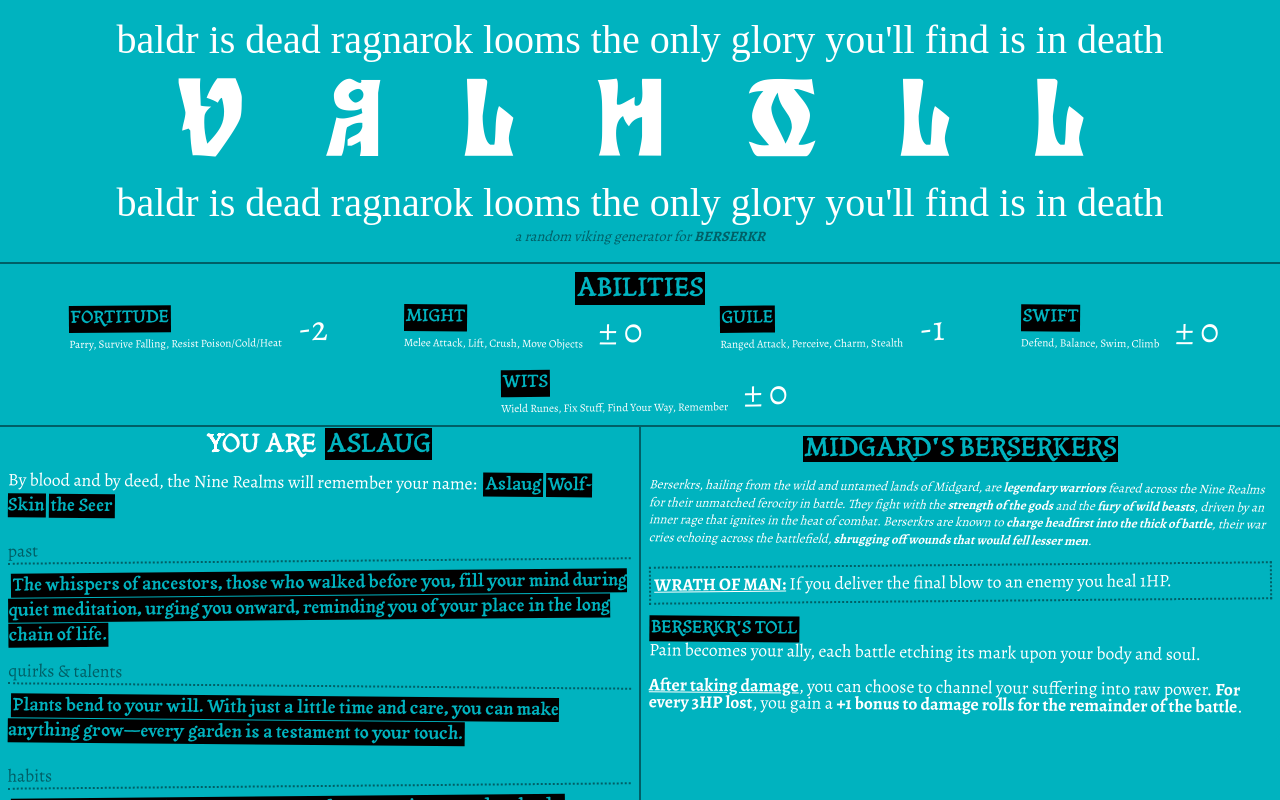
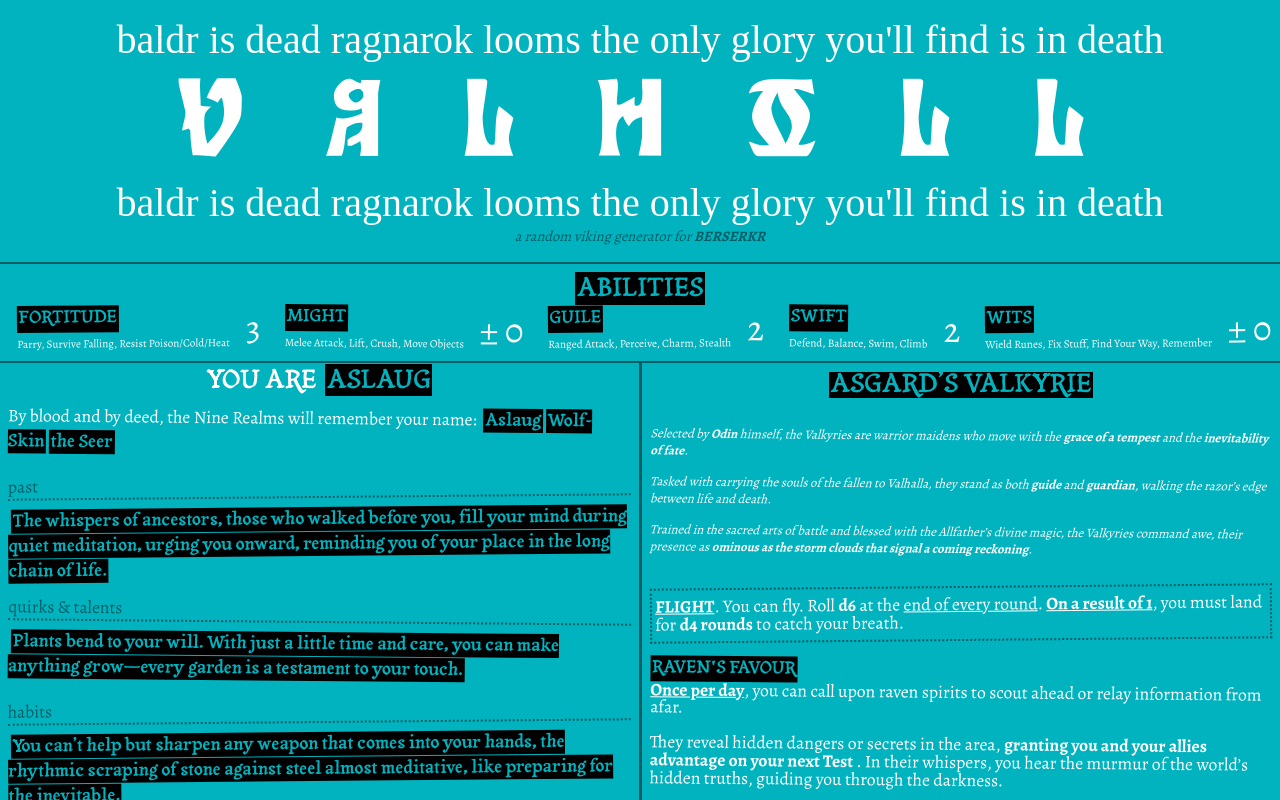
Before and after one commit to artliches/valholl, an Angular app: page /valholl/ in a window 1280 px wide. Shown: the top 800 px of the page. Built offline with nearby package versions, Linux system fonts and the light colour scheme; a web font is replaced by a local one.

Commit message:
v0.32 - Add valkyries, job stat modification, individual stat reroll, show rolled die

```diff
--- a/src/app/abilities/abilities.scss
+++ b/src/app/abilities/abilities.scss
@@ -36,12 +36,14 @@
                     }
                     .descrip {
                         grid-area: descrip;
-                        font-size: 0.7rem;
                     }
                     .value {
                         grid-area: value;
                         font-size: 2.2rem;
                         place-self: center end;
+                    }
+                    .rolled-die, .descrip {
+                        font-size: 0.7rem;
                     }
                     &:nth-child(even) {
                         transform: rotate(0.5deg);
--- a/src/app/app.html
+++ b/src/app/app.html
@@ -8,26 +8,32 @@
 
     <div class="zerk-body-layout">
         <div class="zerk-body">
+            <div class="job">
+                <app-job
+                    (jobEmitter)="getNewJob($event)"
+                ></app-job>
+            </div>
             <div class="abilities">
-                <app-abilities></app-abilities>
+                <app-abilities
+                    [currentJob]="currentJob"
+                    [showRolls]="showRolls"
+                ></app-abilities>
             </div>
             <div class="identity">
                 <app-names></app-names>
-            </div>
-            <div class="job">
-                <app-job></app-job>
             </div>
 
         </div>
     </div>
 
     <div class="zerk-footer">
+        <div (click)="showRolls = !showRolls" class="clickable">{{ showRolls ? 'HIDE' : 'SHOW' }} ROLLS</div>
         <div>
             VALHOLL is an independent production by Slightly Reckless Games LTD and is not affiliated with Ockult Örtmästare Games
             or Stockholm Kartell. It is published under the MÖRK BORG Third Party License.
         </div>
         <div>MÖRK BORG is copyright Ockult Örtmästare Games and Stockholm Kartell.</div>
         <div>Web app by <a class="social-link" target="_blank" href="https://artliches.github.io/dungeons-coding/">{{'@codeLiches'}}</a></div>
-        <div>v0.31: <em>berserkrs coming through</em></div>
+        <div class="dark-font">v032: <em>valkries decend</em></div>
     </div>
 </span>
--- a/src/app/app.scss
+++ b/src/app/app.scss
@@ -37,6 +37,22 @@
 
         .zerk-body {
             grid-area: body;
+            display: grid;
+            grid-template-columns: 1fr;
+            grid-auto-rows: min-content;
+            grid-template-areas:
+                "abilities"
+                "identity"
+                "job";
+            .abilities {
+                grid-area: abilities;
+            }
+            .identity {
+                grid-area: identity;
+            }
+            .job {
+                grid-area: job;
+            }
             >div {
                 border-top: 2px solid colors.$section-border-color;
                 &:first-of-type {
@@ -59,6 +75,9 @@
         flex-direction: column;
         gap: 0.5rem;
         align-items: center;
+        .clickable {
+            font-size: 1rem;
+        }
     }
 }
 
@@ -119,22 +138,14 @@
             }
             .zerk-body-layout {
                 .zerk-body {
-                    display: grid;
                     grid-template-columns: repeat(2, 1fr);
-                    grid-auto-rows: max-content;
                     grid-template-areas:
                         "abilities      abilities"
                         "identity       job";
-
-                    .abilities {
-                        grid-area: abilities;
-                    }
                     .identity {
-                        grid-area: identity;
                         border-right: 1px solid colors.$section-border-color;
                     }
                     .job {
-                        grid-area: job;
                         border-left: 1px solid colors.$section-border-color;
                     }
                 }
--- a/src/app/app.ts
+++ b/src/app/app.ts
@@ -2,6 +2,7 @@ import { Component, signal } from '@angular/core';
 import { Names } from "./names/names";
 import { Abilities } from "./abilities/abilities";
 import { Job } from "./job/job";
+import { JobObj } from './assets/models/valholl-interfaces';
 
 @Component({
   selector: 'app-root',
@@ -10,4 +11,10 @@ import { Job } from "./job/job";
   styleUrl: './app.scss'
 })
 export class App {
+  currentJob: JobObj = {} as JobObj;
+  showRolls: boolean = false;
+
+  getNewJob(currJob: JobObj) {
+    this.currentJob = currJob;
+  }
 }
--- a/src/app/assets/models/valholl-interfaces.ts
+++ b/src/app/assets/models/valholl-interfaces.ts
@@ -15,7 +15,7 @@ export interface JobObj {
     startingEquipment: string[],
 };
 
-interface StatsObj {
+export interface StatsObj {
     fortitude: number,
     might: number,
     guile: number,
--- a/src/app/assets/valholl.constants.ts
+++ b/src/app/assets/valholl.constants.ts
@@ -237,5 +237,107 @@ export const JOBS = [
             `1d4 water`,
             `2d6x10‡ Trinkets`,
         ],
-    }
+    },
+    // Asgard’s Valkyrie
+    {
+        name: `Asgard’s Valkyrie`,
+        descrip: `<p>
+            Selected by <strong>Odin</strong> himself, the Valkyries are warrior maidens who move with the <strong>grace of a tempest</strong> and
+            the <strong>inevitability of fate</strong>.
+        </p>
+        <p>
+            Tasked with carrying the souls of the fallen to Valhalla, they stand as both <strong>guide</strong>
+            and <strong>guardian</strong>, walking the razor’s edge between life and death.
+        </p>
+        <p>
+            Trained in the sacred arts of battle and blessed with the Allfather’s divine magic, the Valkyries command
+            awe, their presence as <strong>ominous as the storm clouds that signal a coming reckoning</strong>.
+        </p>`,
+        stats: {
+            fortitude: 5,
+            might: 4,
+            guile: 1,
+            swift: 3,
+            wits: 2,
+            hp: 8,
+            fates: 3,
+        },
+        special: `<strong class="underline">FLIGHT</strong>. You can fly. Roll <strong>d6</strong> at the <span class="underline">end of every round</span>. <strong class="underline">On a result of 1</strong>, you must land for <strong>d4 rounds</strong> to catch your breath.`,
+        features: [
+            {
+                title: `Eyes of the Fallen`,
+                descrip: `<strong class="underline">Once per day</strong>, you can peer into the soul of a creature, uncovering its deepest flaw, its greatest
+                weakness—<em>a truth it cannot hide</em>. <p>
+                    This revelation grants you a <strong>+2 bonus</strong> to attacks against that
+                    creature for the <strong class="underline">rest of the battle</strong>, striking with the precision of one who sees the end before it
+                    begins.
+                </p>`
+            },
+            {
+                title: `Wings of the Storm`,
+                descrip: `<strong class="underline">Once per day</strong>, ethereal wings unfurl, allowing you to take to the skies for <strong>d6 rounds</strong>. <p>
+                    Dive-bombing your enemies from above, your attacks gain a <strong>+2 bonus</strong>, each strike delivered with the force of a
+                    thunderclap, as if the sky itself has joined your battle.
+                </p>`
+            },
+            {
+                title: `Voice of the Chooser`,
+                descrip: `<strong class="underline">Once per battle</strong>, you can issue a command that must be obeyed.
+                <p><strong> Test Fortitude DR14</strong>.</p>
+                <p><strong class="underline">On a success</strong>, one enemy of your choice is compelled to <strong>follow your command for the next round</strong>— whether it’s to stand down, turn their weapon on an ally, or flee in terror.</p>`
+            },
+            {
+                title: `Spear of the Worthy`,
+                descrip: `<strong class="underline">Once per battle</strong>, when an ally is attacked, you can interpose your spear, infused with divine
+                protection. <p><strong>Test Fortitude DR14.</strong></p>
+                <p><strong class="underline">On a success</strong>, the attack is <strong>completely negated</strong>, the force of the blow dissipating as if it had struck the unyielding will of the gods themselves.</p>`
+            },
+            {
+                title: `Raven's Favour`,
+                descrip: `<strong class="underline">Once per day</strong>, you can call upon raven spirits to scout ahead or relay information from afar.
+                <p>
+                    They reveal hidden dangers or secrets in the area, <strong>
+                        granting you and your allies advantage on
+                        your next Test
+                    </strong>. In their whispers, you hear the murmur of the world’s hidden truths, guiding you
+                    through the darkness.
+                </p>`
+            },
+            {
+                title: `Valhalla's Call`,
+                descrip: `<strong class="underline">Once per day</strong>, unleash a battle cry that reverberates with the spirit of fallen heroes.
+                <p>All allies that can hear you gain a <strong>+2 bonus to attacks</strong> for <strong>d6 rounds</strong>, their spirits lifted by the echo of Valhalla’s call, as if the very halls of the afterlife are cheering them on.</p>`
+            },
+        ],
+        startingEquipment: [
+            `A suit of Divine Armour (tier 4).`,
+            `Spear of the Valkyrie (d10 damage).`,
+            `Sword of the Valkyrie (d8 damage).`,
+            `d4 food`,
+            `d4 water.`,
+            `3d6x10‡ Trinkets`,
+        ],
+    },
 ];
+
+    // {
+    //     name: ``,
+    //     descrip: ``,
+    //     stats: {
+    //         fortitude: ,
+    //         might: ,
+    //         guile: ,
+    //         swift: ,
+    //         wits: ,
+    //         hp: ,
+    //         fates: ,
+    //     },
+    //     special: ``,
+    //     features: [
+    //         {
+    //             title: ``,
+    //             descrip:
+    //         },
+    //     ],
+    //     startingEquipment: [],
+    // },
--- a/src/app/job/job.html
+++ b/src/app/job/job.html
@@ -1,7 +1,7 @@
 <div class="job-layout">
     <div class="section-border">
         <div class="section-header">
-            <h2 class="clickable">{{ jobObj.name | uppercase }}</h2>
+            <h2 (click)="rerollJob()" class="clickable">{{ jobObj.name | uppercase }}</h2>
         </div>
         <div class="section-body">
             <div class="descrip-section">
--- a/src/app/job/job.ts
+++ b/src/app/job/job.ts
@@ -1,4 +1,4 @@
-import { Component, OnInit } from '@angular/core';
+import { Component, EventEmitter, OnInit, Output } from '@angular/core';
 import { FeaturesObj, JobObj } from '../assets/models/valholl-interfaces';
 import { RandomNumber } from '../services/random-number';
 import { JOBS } from '../assets/valholl.constants';
@@ -14,17 +14,32 @@ export class Job implements OnInit {
   constructor (
     private randomNumberService: RandomNumber
   ) {}
+
+  @Output() jobEmitter: EventEmitter<JobObj> = new EventEmitter();
+
   jobsArray: JobObj[] = [];
   jobObj: JobObj = {} as JobObj;
   chosenFeature: FeaturesObj = {} as FeaturesObj;
 
   ngOnInit(): void {
-      this.jobsArray = JOBS;
+      this.jobsArray = this.randomNumberService.shuffle(JOBS);
       this.jobObj = this.jobsArray[0];
 
       this.jobObj.features = this.randomNumberService.shuffle(this.jobObj.features);
 
       this.chosenFeature = this.jobObj.features[0];
+      this.jobEmitter.emit(this.jobObj);
+  }
+
+  rerollJob() {
+    let newIndex = this.jobsArray.findIndex(job => job.name === this.jobObj.name);
+    const isEndOfArray = this.jobsArray.length === newIndex + 1;
+
+    newIndex = isEndOfArray ? 0 : newIndex += 1;
+
+    this.jobObj = this.jobsArray[newIndex];
+    this.jobEmitter.emit(this.jobObj);
+    this.rerollFeature();
   }
 
   rerollFeature() {
--- a/src/styles.scss
+++ b/src/styles.scss
@@ -93,6 +93,10 @@ body {
     .underline {
         text-decoration: underline;
     }
+
+    .dark-font {
+        color: colors.$section-border-color;
+    }
 }
 
 .social-link {
```
Also changed, not shown: src/app/abilities/abilities.html (+6 -1 lines), src/app/abilities/abilities.ts (+28 -9 lines).
